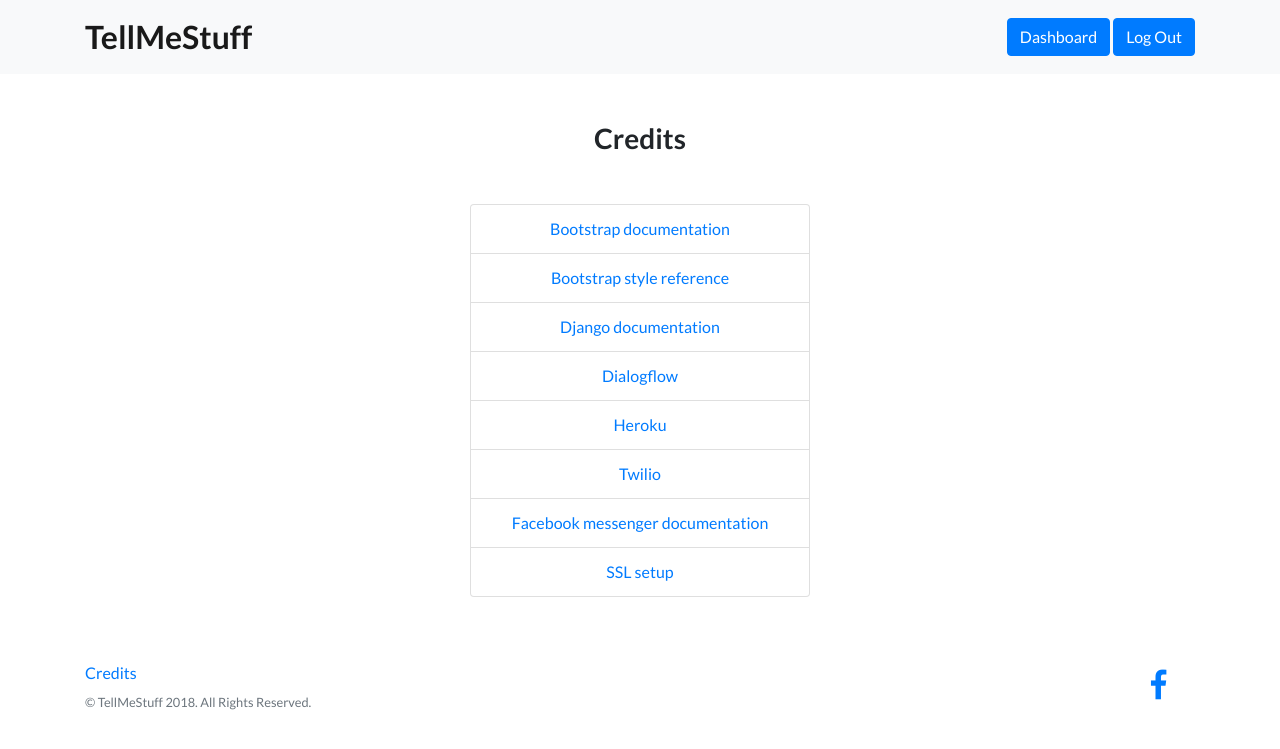
After one commit to nathan78906/TellMeStuff, a Django app: template backend/templates/backend/credits_loggedin.html in a window 1280 px wide. The commit adds this page. Shown: the top 749 px of the page. Run offline with Django 3.2, Linux system fonts and the light colour scheme; the template is opened without the code that fills it, so the values that code supplies are empty; some libraries are stand-ins or nearby versions.

Commit message:
credits page

```diff
--- a/backend/templates/backend/base_profile.html
+++ b/backend/templates/backend/base_profile.html
@@ -47,38 +47,16 @@
           <div class="col-lg-6 h-100 text-center text-lg-left my-auto">
             <ul class="list-inline mb-2">
               <li class="list-inline-item">
-                <a href="#">About</a>
-              </li>
-              <li class="list-inline-item">&sdot;</li>
-              <li class="list-inline-item">
-                <a href="#">Contact</a>
-              </li>
-              <li class="list-inline-item">&sdot;</li>
-              <li class="list-inline-item">
-                <a href="#">Terms of Use</a>
-              </li>
-              <li class="list-inline-item">&sdot;</li>
-              <li class="list-inline-item">
-                <a href="#">Privacy Policy</a>
+                <a href="/credits/">Credits</a>
               </li>
             </ul>
-            <p class="text-muted small mb-4 mb-lg-0">&copy; Your Website 2018. All Rights Reserved.</p>
+            <p class="text-muted small mb-4 mb-lg-0">&copy; TellMeStuff 2018. All Rights Reserved.</p>
           </div>
           <div class="col-lg-6 h-100 text-center text-lg-right my-auto">
             <ul class="list-inline mb-0">
               <li class="list-inline-item mr-3">
-                <a href="#">
+                <a href="https://facebook.com/tellmestuff1">
                   <i class="fa fa-facebook fa-2x fa-fw"></i>
-                </a>
-              </li>
-              <li class="list-inline-item mr-3">
-                <a href="#">
-                  <i class="fa fa-twitter fa-2x fa-fw"></i>
-                </a>
-              </li>
-              <li class="list-inline-item">
-                <a href="#">
-                  <i class="fa fa-instagram fa-2x fa-fw"></i>
                 </a>
               </li>
             </ul>
--- /dev/null
+++ b/backend/templates/backend/credits_loggedin.html
@@ -0,0 +1,23 @@
+{% extends 'backend/base_profile.html' %}
+{% load static %}
+{% block title %}Credits{% endblock %}
+
+{% block middle_content %}
+<div class="container">
+  <div class="column text-center">
+      <div class="col-xl-4 mx-auto">
+          <h3 class="mb-5 mt-5">Credits</h3>
+          <ul class="list-group">
+              <li class="list-group-item"><a href="https://getbootstrap.com/docs/4.0/getting-started/introduction/">Bootstrap documentation</a></li>
+              <li class="list-group-item"><a href="https://startbootstrap.com/template-overviews/landing-page/">Bootstrap style reference</a></li>
+              <li class="list-group-item"><a href="https://docs.djangoproject.com/en/1.11/intro/tutorial01/">Django documentation</a></li>
+              <li class="list-group-item"><a href="https://dialogflow.com/docs/getting-started/basics">Dialogflow</a></li>
+              <li class="list-group-item"><a href="https://dashboard.heroku.com/">Heroku</a></li>
+              <li class="list-group-item"><a href="https://www.twilio.com/">Twilio</a></li>
+              <li class="list-group-item"><a href="https://developers.facebook.com/products/messenger/overview/">Facebook messenger documentation</a></li>
+              <li class="list-group-item"><a href="https://support.cloudflare.com/hc/en-us/articles/205893698-Configure-Cloudflare-and-Heroku-over-HTTPS">SSL setup</a></li>
+          </ul>
+      </div>
+  </div>
+</div>
+{% endblock %}
--- a/backend/urls.py
+++ b/backend/urls.py
@@ -6,6 +6,7 @@
 
 urlpatterns = [
     url(r'^$', views.index, name='index'),
+    url(r'^credits/', views.credits, name='credits'),
     url(r'^signup/', views.signup, name='signup'),
     url(r'^signin/', views.signin, name='signin'),
     url(r'^dashboard/', views.dashboard, name='dashboard'),
```
Also changed, not shown: backend/templates/backend/base.html (+1 -23 lines), backend/templates/backend/base_loggedin.html (+3 -25 lines), backend/templates/backend/credits.html (added, +23 -0 lines), backend/templates/backend/index.html (+0 -13 lines), backend/views.py (+6 -1 lines).
